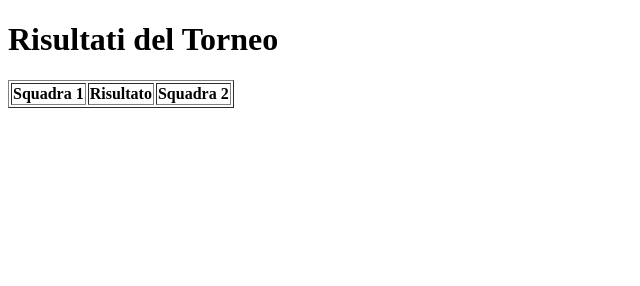
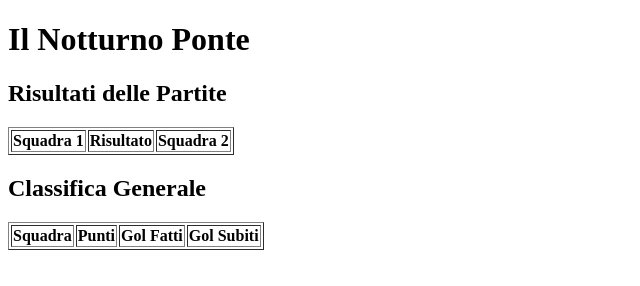
Before and after one commit to matteobacis/IlNotturnoPonte, a plain HTML site: page index.html in a window 1280 px wide. Shown: the whole page, without its empty margins (0-640 px from the left). Drawn offline with Linux system fonts and the light colour scheme.

Commit message:
Update index.html

```diff
--- a/index.html
+++ b/index.html
@@ -3,14 +3,36 @@
 <head>
     <meta charset="UTF-8">
     <meta name="viewport" content="width=device-width, initial-scale=1.0">
-    <title>Il Notturno Ponte - Torneo</title>
+    <title>Il Notturno Ponte - Classifica</title>
+    <script type="module" src="index.js"></script>
 </head>
 <body>
+    <h1>Il Notturno Ponte</h1>
 
-    <h1>Risultati del Torneo</h1>
-    <table id="matchResults" border="1">
+    <h2>Risultati delle Partite</h2>
+    <table border="1">
         <thead>
             <tr>
                 <th>Squadra 1</th>
                 <th>Risultato</th>
-                <th>Squadra 2
+                <th>Squadra 2</th>
+            </tr>
+        </thead>
+        <tbody id="matchResults"></tbody>
+    </table>
+
+    <h2>Classifica Generale</h2>
+    <table border="1">
+        <thead>
+            <tr>
+                <th>Squadra</th>
+                <th>Punti</th>
+                <th>Gol Fatti</th>
+                <th>Gol Subiti</th>
+            </tr>
+        </thead>
+        <tbody id="standings"></tbody>
+    </table>
+
+</body>
+</html>
```
